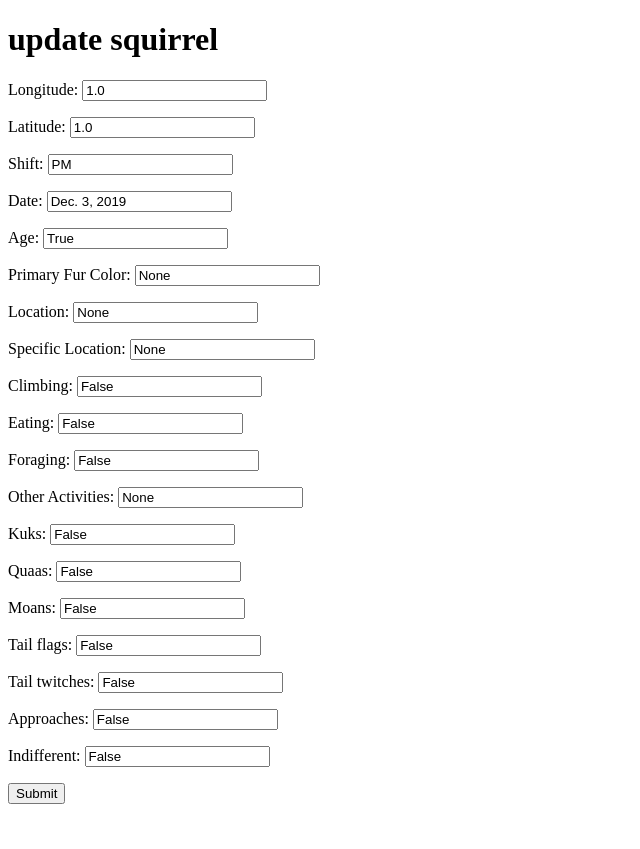
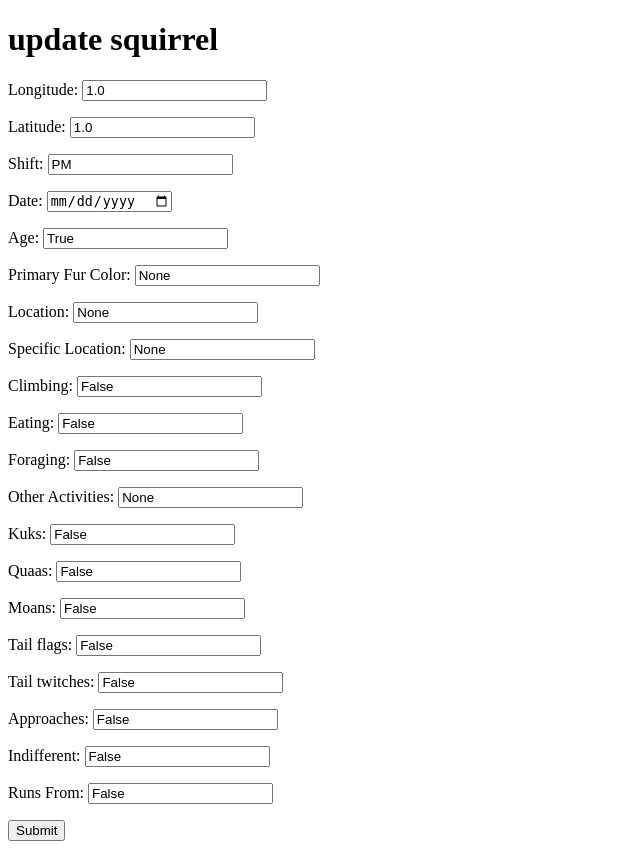
Before and after one commit to sc4602/Group28, a Django app: a page that uses top/squirrel/template/squirrel/detail_sighting.html in a window 1280 px wide. Shown: the whole page, without its empty margins (0-640 px from the left). Before the commit the page ends 804 px from the top, so only its background shows below. Run offline with Django 3.2, Linux system fonts and the light colour scheme; data comes from the database, SQL or seed files in the repository; both versions use the stored data as it was after the commit.

Commit message:
add template

```diff
--- a/top/squirrel/template/squirrel/detail_sighting.html
+++ b/top/squirrel/template/squirrel/detail_sighting.html
@@ -12,24 +12,25 @@
                 <form action="" method="post">
                     <input type="hidden" name="unique_squirrel_id" value="{{ squirrel_query.unique_squirrel_id }}">
                     <p>Longitude: <input type="text" name="longitude" value="{{ squirrel_query.longitude }}" class="form-control"></p>
-                    <p>Latitude: <input type="text" name="Latitude" value="{{ squirrel_query.latitude }}" class="form-control"></p>
-                    <p>Shift: <input type="text" name="Shift" value="{{ squirrel_query.shift }}" class="form-control"></p>
-                    <p>Date: <input type="text" name="Date" value="{{ squirrel_query.date }}" class="form-control"></p>
-                    <p>Age: <input type="text" name="Age" value="{{ squirrel_query.age }}" class="form-control"></p>
-                    <p>Primary Fur Color: <input type="text" name="Primary Fur Color" value="{{ squirrel_query.primary_fur_color }}" class="form-control"></p>
-                    <p>Location: <input type="text" name="Location" value="{{ squirrel_query.location }}" class="form-control"></p>
-                    <p>Specific Location: <input type="text" name="Specific Location" value="{{ squirrel_query.specific_location }}" class="form-control"></p>
-                    <p>Climbing: <input type="text" name="Climbing" value="{{ squirrel_query.climbing }}" class="form-control"></p>
-                    <p>Eating: <input type="text" name="Eating" value="{{ squirrel_query.eating }}" class="form-control"></p>
-                    <p>Foraging: <input type="text" name="Foraging" value="{{ squirrel_query.foraging }}" class="form-control"></p>
-                    <p>Other Activities: <input type="text" name="Other Activities" value="{{ squirrel_query.other_activities }}" class="form-control"></p>
-                    <p>Kuks: <input type="text" name="Kuks" value="{{ squirrel_query.kuks }}" class="form-control"></p>
-                    <p>Quaas: <input type="text" name="Quaas" value="{{ squirrel_query.quaas }}" class="form-control"></p>
-                    <p>Moans: <input type="text" name="Moans" value="{{ squirrel_query.moans }}" class="form-control"></p>
-                    <p>Tail flags: <input type="text" name="Tail flags" value="{{ squirrel_query.tail_flags }}" class="form-control"></p>
-                    <p>Tail twitches: <input type="text" name="Tail twitches" value="{{ squirrel_query.tail_twitches }}" class="form-control"></p>
-                    <p>Approaches: <input type="text" name="Approaches" value="{{ squirrel_query.approaches }}" class="form-control"></p>
-                    <p>Indifferent: <input type="text" name="Indifferent" value="{{ squirrel_query.indifferent }}" class="form-control"></p>
+                    <p>Latitude: <input type="text" name="latitude" value="{{ squirrel_query.latitude }}" class="form-control"></p>
+                    <p>Shift: <input type="text" name="shift" value="{{ squirrel_query.shift }}" class="form-control"></p>
+                    <p>Date: <input type="date" name="date" value="{{ squirrel_query.date }}" class="form-control"></p>
+                    <p>Age: <input type="text" name="age" value="{{ squirrel_query.age }}" class="form-control"></p>
+                    <p>Primary Fur Color: <input type="text" name="primary_fur_color" value="{{ squirrel_query.primary_fur_color }}" class="form-control"></p>
+                    <p>Location: <input type="text" name="location" value="{{ squirrel_query.location }}" class="form-control"></p>
+                    <p>Specific Location: <input type="text" name="specific_location" value="{{ squirrel_query.specific_location }}" class="form-control"></p>
+                    <p>Climbing: <input type="text" name="climbing" value="{{ squirrel_query.climbing }}" class="form-control"></p>
+                    <p>Eating: <input type="text" name="eating" value="{{ squirrel_query.eating }}" class="form-control"></p>
+                    <p>Foraging: <input type="text" name="foraging" value="{{ squirrel_query.foraging }}" class="form-control"></p>
+                    <p>Other Activities: <input type="text" name="other_activities" value="{{ squirrel_query.other_activities }}" class="form-control"></p>
+                    <p>Kuks: <input type="text" name="kuks" value="{{ squirrel_query.kuks }}" class="form-control"></p>
+                    <p>Quaas: <input type="text" name="quaas" value="{{ squirrel_query.quaas }}" class="form-control"></p>
+                    <p>Moans: <input type="text" name="moans" value="{{ squirrel_query.moans }}" class="form-control"></p>
+                    <p>Tail flags: <input type="text" name="tail_flags" value="{{ squirrel_query.tail_flags }}" class="form-control"></p>
+                    <p>Tail twitches: <input type="text" name="tail_twitches" value="{{ squirrel_query.tail_twitches }}" class="form-control"></p>
+                    <p>Approaches: <input type="text" name="approaches" value="{{ squirrel_query.approaches }}" class="form-control"></p>
+                    <p>Indifferent: <input type="text" name="indifferent" value="{{ squirrel_query.indifferent }}" class="form-control"></p>
+                    <p>Runs From: <input type="text" name="runs_from" value="{{ squirrel_query.runs_from }}" class="form-control"></p>
                     <input type="submit" class="btn btn-success">
                 </form>
 
--- a/top/squirrel/views.py
+++ b/top/squirrel/views.py
@@ -144,4 +144,6 @@ def add_sighting(request):
 
 # GET
 def stats_sightings(request):
-    return HttpResponse('A view with general stats about the sightings')
+    if request.method == 'GET':
+        squirrel_list2 = Sighting.objects.values("unique_squirrel_id", "age", "running", "chasing", "runs_from")
+    return HttpResponse(squirrel_list2)
```
Also changed, not shown: top/squirrel/template/squirrel/add.html (+5 -8 lines), top/db.sqlite3.
